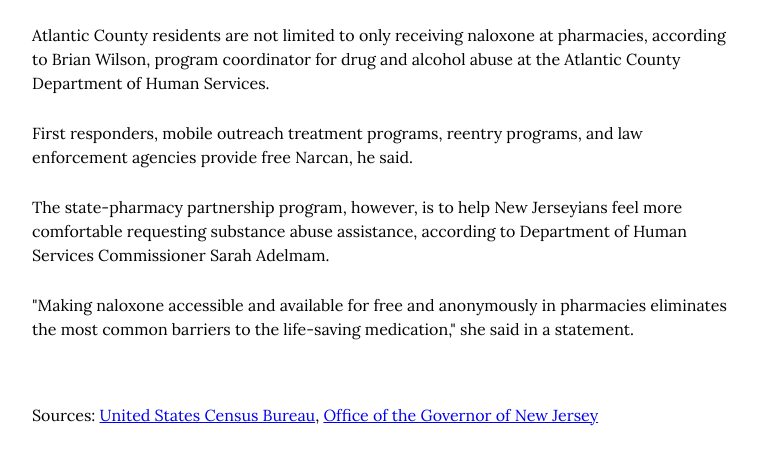
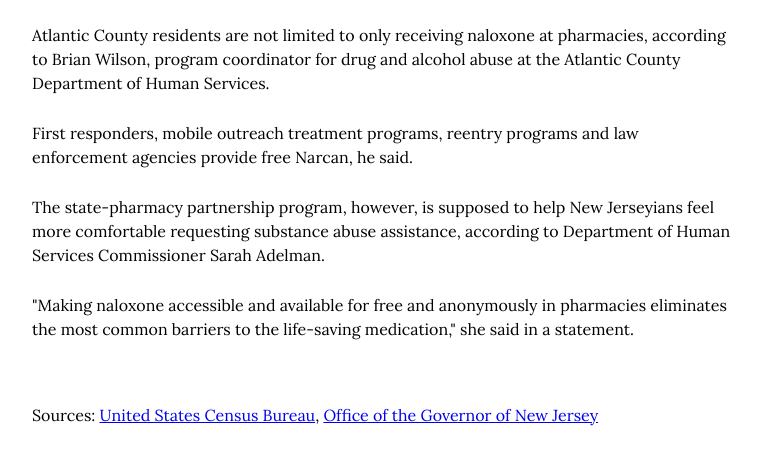
Before and after one commit to miahollie/naloxone-distro, a plain HTML site: page index.html in a window 1280 px wide. Shown: the part 2251-2715 px from the top of the page, without its empty margins (258-1018 px from the left). Drawn offline with nearby package versions, Linux system fonts and the light colour scheme.

Commit message:
Update index.html

```diff
--- a/index.html
+++ b/index.html
@@ -45,9 +45,9 @@
 
                         <p>Atlantic County residents are not limited to only receiving naloxone at pharmacies, according to Brian Wilson, program coordinator for drug and alcohol abuse at the Atlantic County Department of Human Services.</p>
 
-                        <p>First responders, mobile outreach treatment programs, reentry programs, and law enforcement agencies provide free Narcan, he said.</p>
+                        <p>First responders, mobile outreach treatment programs, reentry programs and law enforcement agencies provide free Narcan, he said.</p>
 
-                        <p>The state-pharmacy partnership program, however, is to help New Jerseyians feel more comfortable requesting substance abuse assistance, according to Department of Human Services Commissioner Sarah Adelmam.</p>
+                        <p>The state-pharmacy partnership program, however, is supposed to help New Jerseyians feel more comfortable requesting substance abuse assistance, according to Department of Human Services Commissioner Sarah Adelman.</p>
 
                         <p>"Making naloxone accessible and available for free and anonymously in pharmacies eliminates the most common barriers to the life-saving medication," she said in a statement. </p>
 
```
